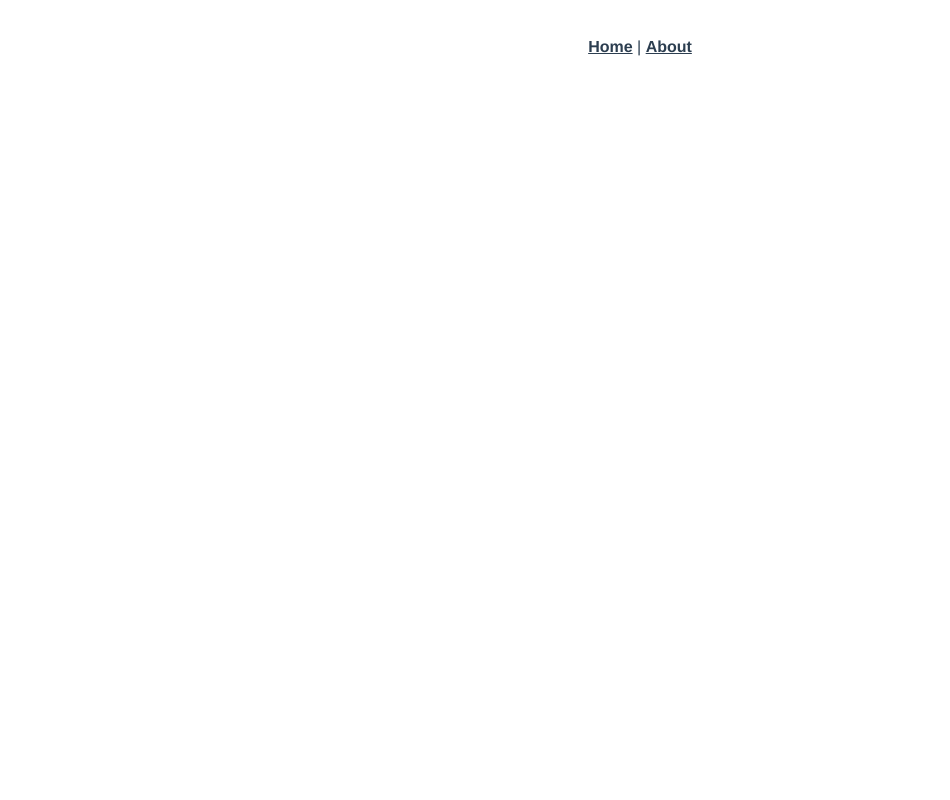
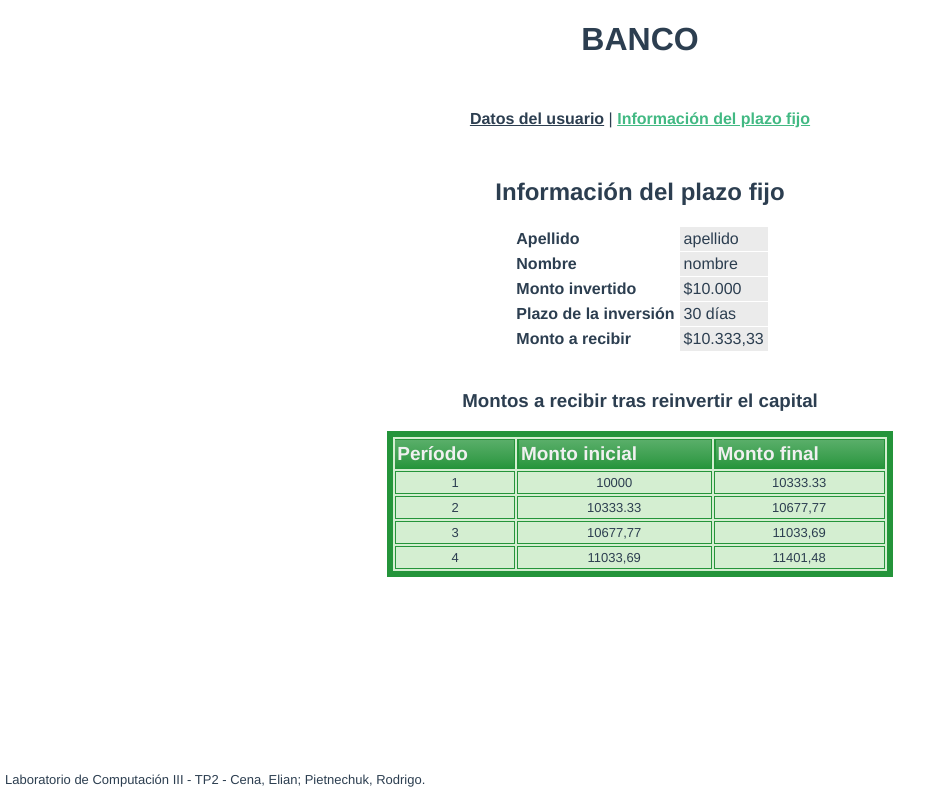
Before and after one commit to eliancena/TP2, a Vue app: page /info in a window 1280 px wide. Before the commit this address had no page. Shown: the whole page, without its empty margins (0-950 px from the left). Built offline with nearby package versions, Linux system fonts and the light colour scheme.

Commit message:
HTML y CSS terminado
TODO: Agregar funcionalidad con Vue

```diff
--- a/src/App.vue
+++ b/src/App.vue
@@ -1,9 +1,17 @@
 <template>
-  <div id="nav">
-    <router-link to="/">Home</router-link> |
-    <router-link to="/about">About</router-link>
-  </div>
+  <h1>BANCO</h1>
+  <nav id="nav">
+    <router-link to="/">Datos del usuario</router-link> |
+    <router-link :to="{ name: 'InfoPlazoFijo' }">
+      Información del plazo fijo
+    </router-link>
+  </nav>
   <router-view />
+  <footer>
+    <p>
+      Laboratorio de Computación III - TP2 - Cena, Elian; Pietnechuk, Rodrigo.
+    </p>
+  </footer>
 </template>
 
 <style>
@@ -27,4 +35,11 @@
 #nav a.router-link-exact-active {
   color: #42b983;
 }
+
+footer {
+  position: absolute;
+  bottom: 0;
+  left: 5px;
+  font-size: small;
+}
 </style>
--- /dev/null
+++ b/src/components/DatosPlazoFijo.vue
@@ -0,0 +1,47 @@
+<template>
+  <table class="datos-plazo-fijo">
+    <tr>
+      <th>Apellido</th>
+      <td>apellido</td>
+    </tr>
+    <tr>
+      <th>Nombre</th>
+      <td>nombre</td>
+    </tr>
+    <tr>
+      <th>Monto invertido</th>
+      <td>$10.000</td>
+    </tr>
+    <tr>
+      <th>Plazo de la inversión</th>
+      <td>30 días</td>
+    </tr>
+    <tr>
+      <th>Monto a recibir</th>
+      <td>$10.333,33</td>
+    </tr>
+  </table>
+</template>
+
+<style scoped>
+table.datos-plazo-fijo {
+  width: fit-content;
+  text-align: left;
+  border-collapse: collapse;
+  margin: auto;
+}
+table.datos-plazo-fijo td,
+table.datos-plazo-fijo th {
+  border: 1px solid white;
+  padding: 3px 4px;
+}
+table.datos-plazo-fijo tbody td {
+  font-size: 13px;
+}
+table.datos-plazo-fijo td:nth-child(even) {
+  background: #ebebeb;
+}
+table.datos-plazo-fijo tfoot td {
+  font-size: 14px;
+}
+</style>
--- a/src/components/DatosUsuario.vue
+++ b/src/components/DatosUsuario.vue
@@ -100,15 +100,36 @@ form {
 }
 
 label {
-  margin: 2px;
+  padding: 5px;
   display: inline-block;
   width: 100%;
   text-align: right;
+  font-size: large;
 }
 
 button {
   width: fit-content;
   margin: auto;
   margin-top: 10px;
+  background-color: #44c767;
+  border-radius: 28px;
+  border: 1px solid #18ab29;
+  display: inline-block;
+  cursor: pointer;
+  color: #ffffff;
+  font-family: Arial;
+  font-size: 17px;
+  padding: 16px 31px;
+  text-decoration: none;
+  text-shadow: 0px 1px 0px #2f6627;
+}
+
+button:hover {
+  background-color: #5cbf2a;
+}
+
+button:active {
+  position: relative;
+  top: 1px;
 }
 </style>
--- /dev/null
+++ b/src/components/TablaReinversion.vue
@@ -0,0 +1,106 @@
+<template>
+  <table class="green-table">
+    <caption>
+      <h3>Montos a recibir tras reinvertir el capital</h3>
+    </caption>
+    <thead>
+      <tr>
+        <th>Período</th>
+        <th>Monto inicial</th>
+        <th>Monto final</th>
+      </tr>
+    </thead>
+    <tbody>
+      <tr>
+        <td>1</td>
+        <td>10000</td>
+        <td>10333.33</td>
+      </tr>
+      <tr>
+        <td>2</td>
+        <td>10333.33</td>
+        <td>10677,77</td>
+      </tr>
+      <tr>
+        <td>3</td>
+        <td>10677,77</td>
+        <td>11033,69</td>
+      </tr>
+      <tr>
+        <td>4</td>
+        <td>11033,69</td>
+        <td>11401,48</td>
+      </tr>
+    </tbody>
+  </table>
+</template>
+
+<style scoped>
+table.green-table {
+  border: 6px solid #24943a;
+  background-color: #d4eed1;
+  width: 40%;
+  text-align: center;
+  margin: auto;
+  margin-top: 20px;
+}
+table.green-table td,
+table.green-table th {
+  border: 1px solid #24943a;
+  padding: 3px 2px;
+}
+table.green-table tbody td {
+  font-size: 13px;
+}
+table.green-table thead {
+  background: #24943a;
+  background: -moz-linear-gradient(top, #5baf6b 0%, #3a9e4d 66%, #24943a 100%);
+  background: -webkit-linear-gradient(
+    top,
+    #5baf6b 0%,
+    #3a9e4d 66%,
+    #24943a 100%
+  );
+  background: linear-gradient(to bottom, #5baf6b 0%, #3a9e4d 66%, #24943a 100%);
+  border-bottom: 0px solid #444444;
+}
+table.green-table thead th {
+  font-size: 19px;
+  font-weight: bold;
+  color: #f0f0f0;
+  text-align: left;
+  border-left: 2px solid #24943a;
+}
+table.green-table thead th:first-child {
+  border-left: none;
+}
+
+table.green-table tfoot {
+  font-size: 13px;
+  font-weight: bold;
+  color: #f0f0f0;
+  background: #24943a;
+  background: -moz-linear-gradient(top, #5baf6b 0%, #3a9e4d 66%, #24943a 100%);
+  background: -webkit-linear-gradient(
+    top,
+    #5baf6b 0%,
+    #3a9e4d 66%,
+    #24943a 100%
+  );
+  background: linear-gradient(to bottom, #5baf6b 0%, #3a9e4d 66%, #24943a 100%);
+  border-top: 1px solid #24943a;
+}
+table.green-table tfoot td {
+  font-size: 13px;
+}
+table.green-table tfoot .links {
+  text-align: right;
+}
+table.green-table tfoot .links a {
+  display: inline-block;
+  background: #ffffff;
+  color: #24943a;
+  padding: 2px 8px;
+  border-radius: 5px;
+}
+</style>
--- a/src/router/index.js
+++ b/src/router/index.js
@@ -8,13 +8,13 @@ const routes = [
     component: Home,
   },
   {
-    path: "/about",
-    name: "About",
+    path: "/info",
+    name: "InfoPlazoFijo",
     // route level code-splitting
     // this generates a separate chunk (about.[hash].js) for this route
     // which is lazy-loaded when the route is visited.
     component: () =>
-      import(/* webpackChunkName: "about" */ "../views/About.vue"),
+      import(/* webpackChunkName: "about" */ "../views/InfoPlazoFijo.vue"),
   },
 ];
 
--- a/src/views/About.vue
+++ /dev/null
@@ -1,5 +0,0 @@
-<template>
-  <div class="about">
-    <h1>This is an about page</h1>
-  </div>
-</template>
--- a/src/views/Home.vue
+++ b/src/views/Home.vue
@@ -1,6 +1,5 @@
 <template>
   <div class="menu">
-    <h1>BANCO</h1>
     <datos-usuario></datos-usuario>
   </div>
 </template>
--- /dev/null
+++ b/src/views/InfoPlazoFijo.vue
@@ -0,0 +1,19 @@
+<template>
+  <div class="info-plazo-fijo">
+    <h2>Información del plazo fijo</h2>
+    <datos-plazo-fijo></datos-plazo-fijo>
+    <tabla-reinversion></tabla-reinversion>
+  </div>
+</template>
+
+<script>
+import DatosPlazoFijo from "@/components/DatosPlazoFijo.vue";
+import TablaReinversion from "@/components/TablaReinversion.vue";
+
+export default {
+  components: {
+    DatosPlazoFijo,
+    TablaReinversion,
+  },
+};
+</script>
```
